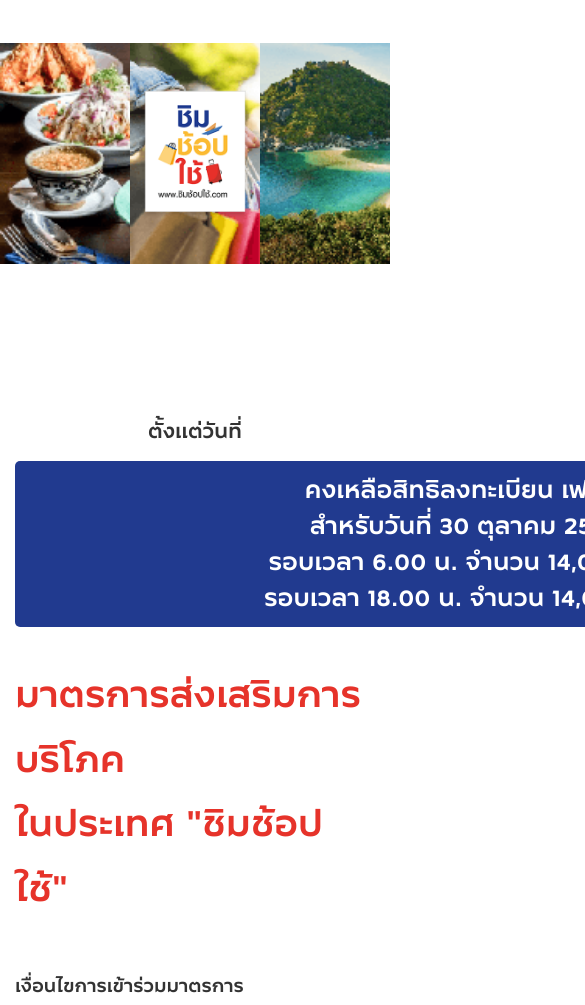
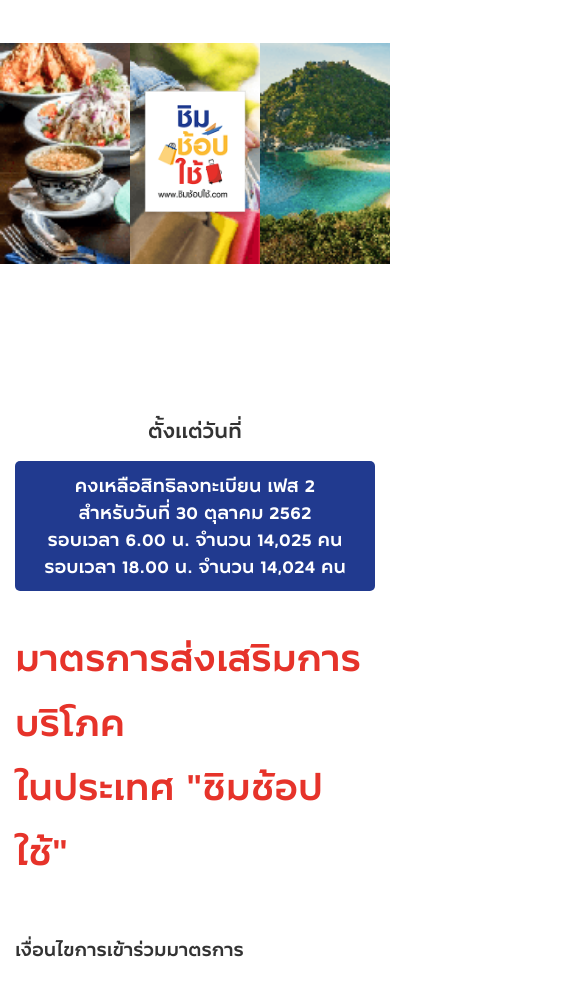
Before and after one commit to leo2tigers/ywc17-chimshopchai, a website built with Parcel: page index.html in a window 390 px wide. Shown: the top 1005 px of the page, 585 px wide, since content can reach past the window. Built offline with nearby package versions, Linux system fonts and the light colour scheme; no server answers.

Commit message:
Make register button responsive

```diff
--- a/styles/register.scss
+++ b/styles/register.scss
@@ -23,3 +23,16 @@
     padding: 10px;
     width: 900px;
 }
+
+@media (max-width: 900px) {
+    #register-btn {
+        width: 100%
+    }
+}
+
+@media (max-width: 769px) {
+    #register-btn {
+        font-size: 18px;
+        width: 100%;
+    }
+}
```
Also changed, not shown: docs/index.html (+1 -1 lines), 4 other files.
